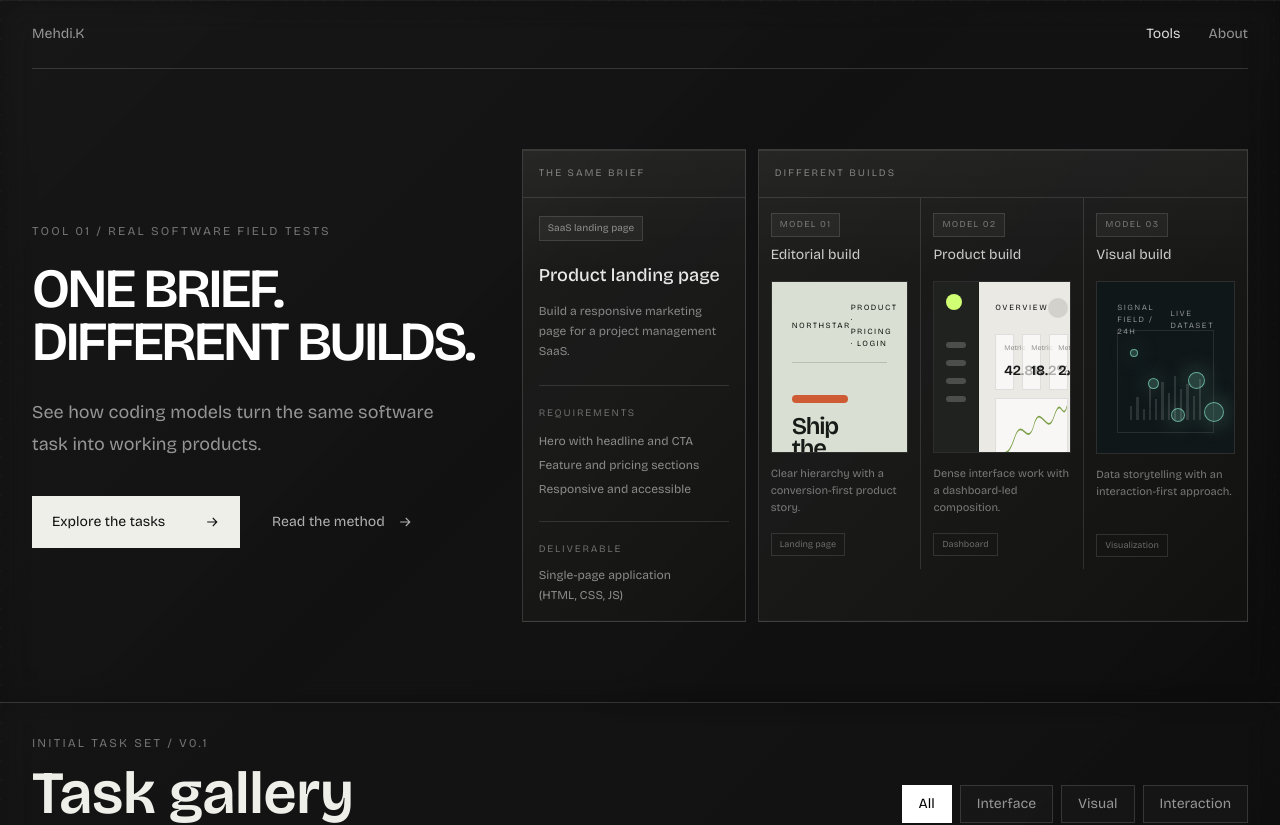
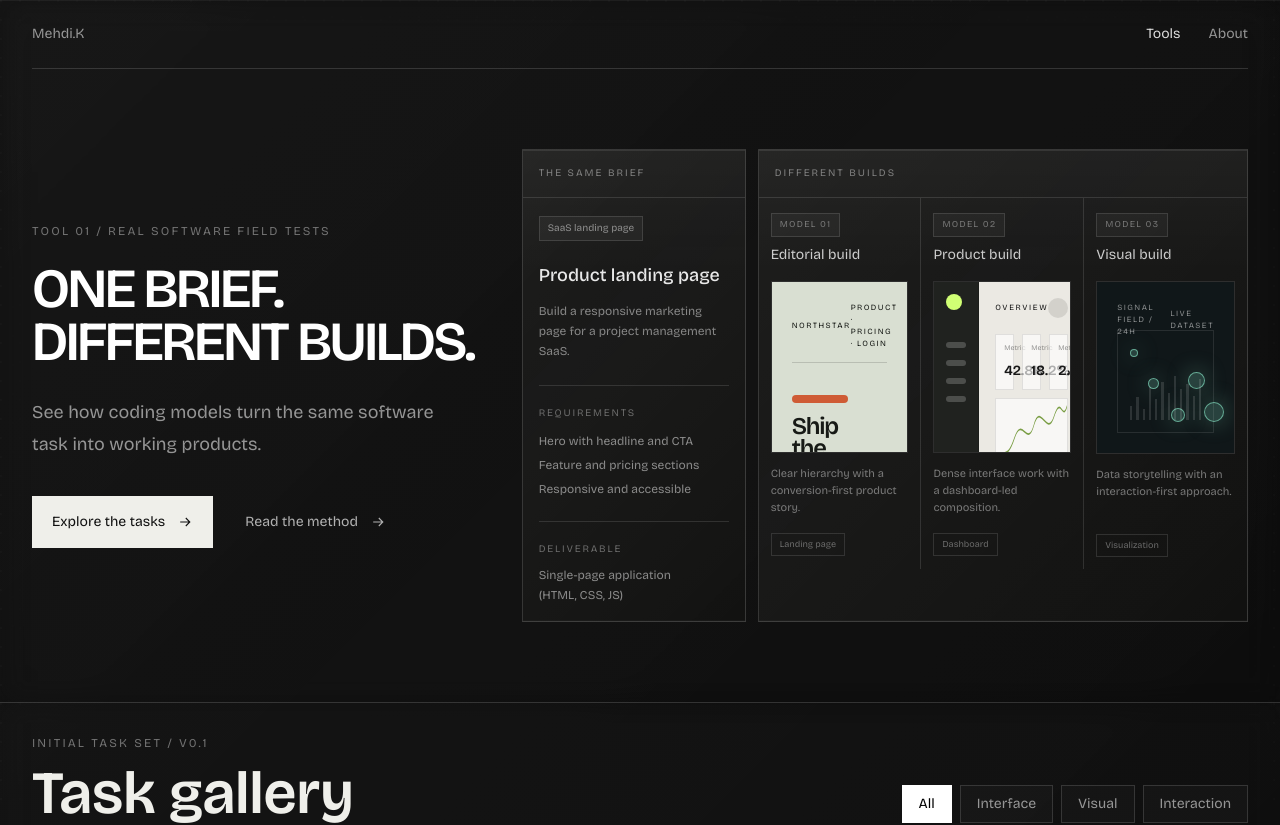
Before and after one commit to MehdiKhoudali/mehdi-portfolio, a Next.js app: page /tools in a window 1280 px wide. Shown: the top 825 px of the page. Built offline with nearby package versions, Linux system fonts and the light colour scheme.

Commit message:
Align hero action spacing

```diff
--- a/src/components/coding-benchmarks.tsx
+++ b/src/components/coding-benchmarks.tsx
@@ -249,7 +249,7 @@ export function CodingBenchmarks() {
               </p>
               <div className="mt-9 flex flex-wrap items-center gap-4 sm:gap-6">
                 <Link
-                  className="flex min-w-52 items-center justify-between gap-8 bg-[#efefea] px-5 py-4 text-sm text-[#101010] transition-colors hover:bg-white"
+                  className="flex items-center gap-3 bg-[#efefea] px-5 py-4 text-sm text-[#101010] transition-colors hover:bg-white"
                   href="#benchmark-gallery-title"
                 >
                   Explore the tasks <ArrowIcon />
```
Also changed, not shown: 1 other file (tests, documents, lock files or other folders).
